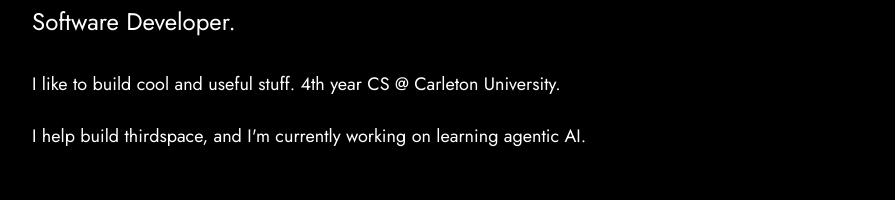
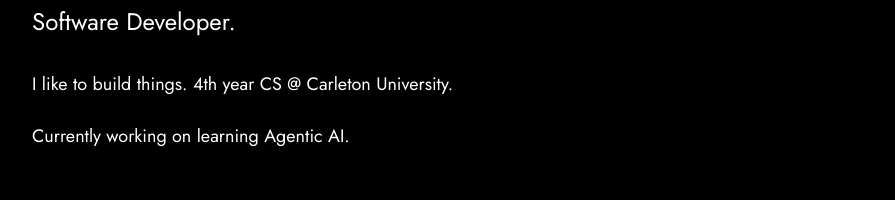
Before and after one commit to khizarrm/my-portfolio, a Next.js app: page / in a window 1280 px wide. Shown: the part 134-334 px from the top of the page, without its empty margins (192-1087 px from the left). Built offline with nearby package versions, Linux system fonts and the light colour scheme.

Commit message:
updated description

```diff
--- a/app/page.tsx
+++ b/app/page.tsx
@@ -69,9 +69,9 @@ export default function Portfolio() {
           <p className="text-medium mb-8">Software Developer.</p>
 
           <div className="max-w-3xl">
-            <p className="text-body mb-6">I like to build cool and useful stuff. 4th year CS @ Carleton University.</p>
+            <p className="text-body mb-6">I like to build things. 4th year CS @ Carleton University.</p>
             <p className="text-body mb-6">
-              I help build thirdspace, and I'm currently working on learning agentic AI.
+              Currently working on learning Agentic AI.
             </p>
           </div>
         </header>
```
